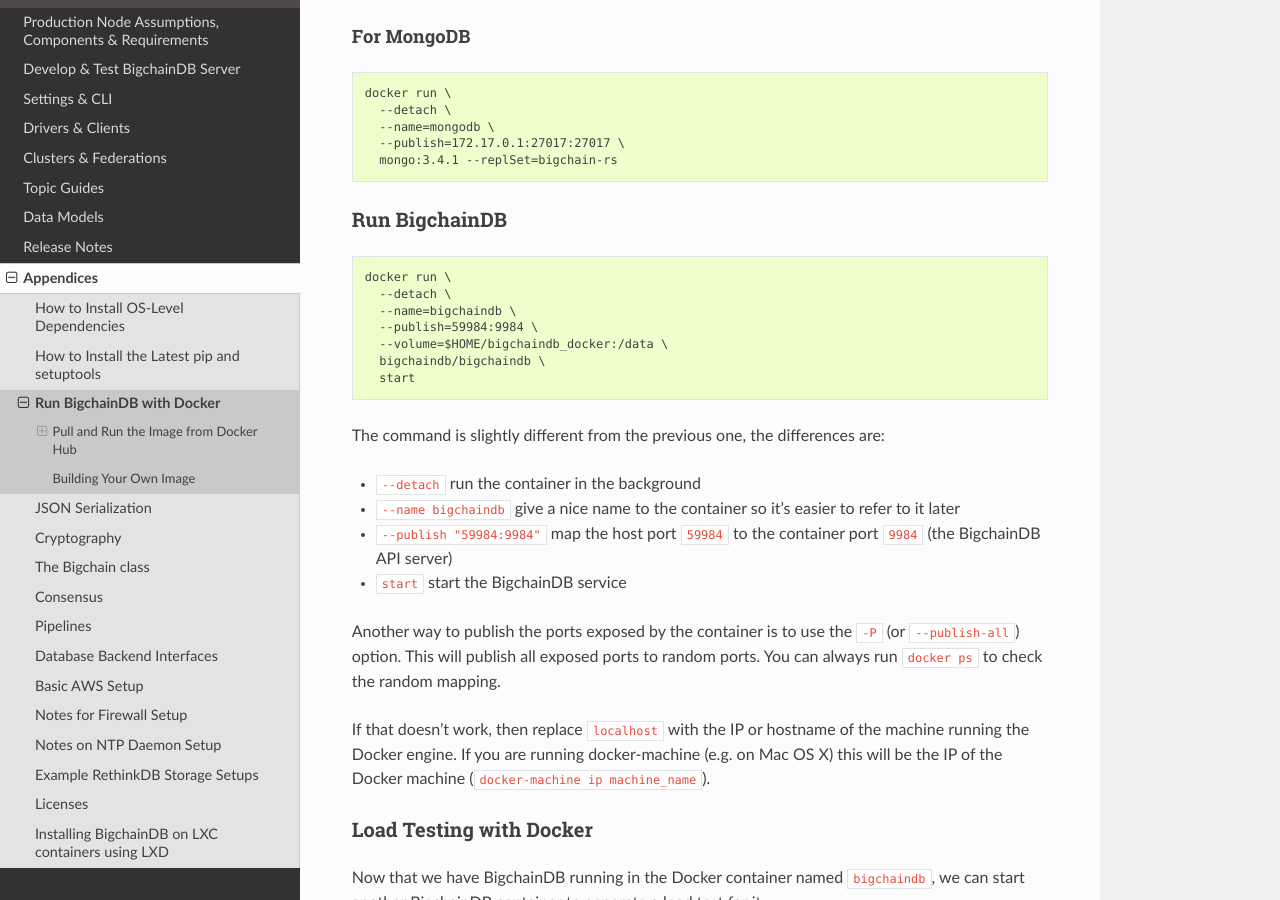
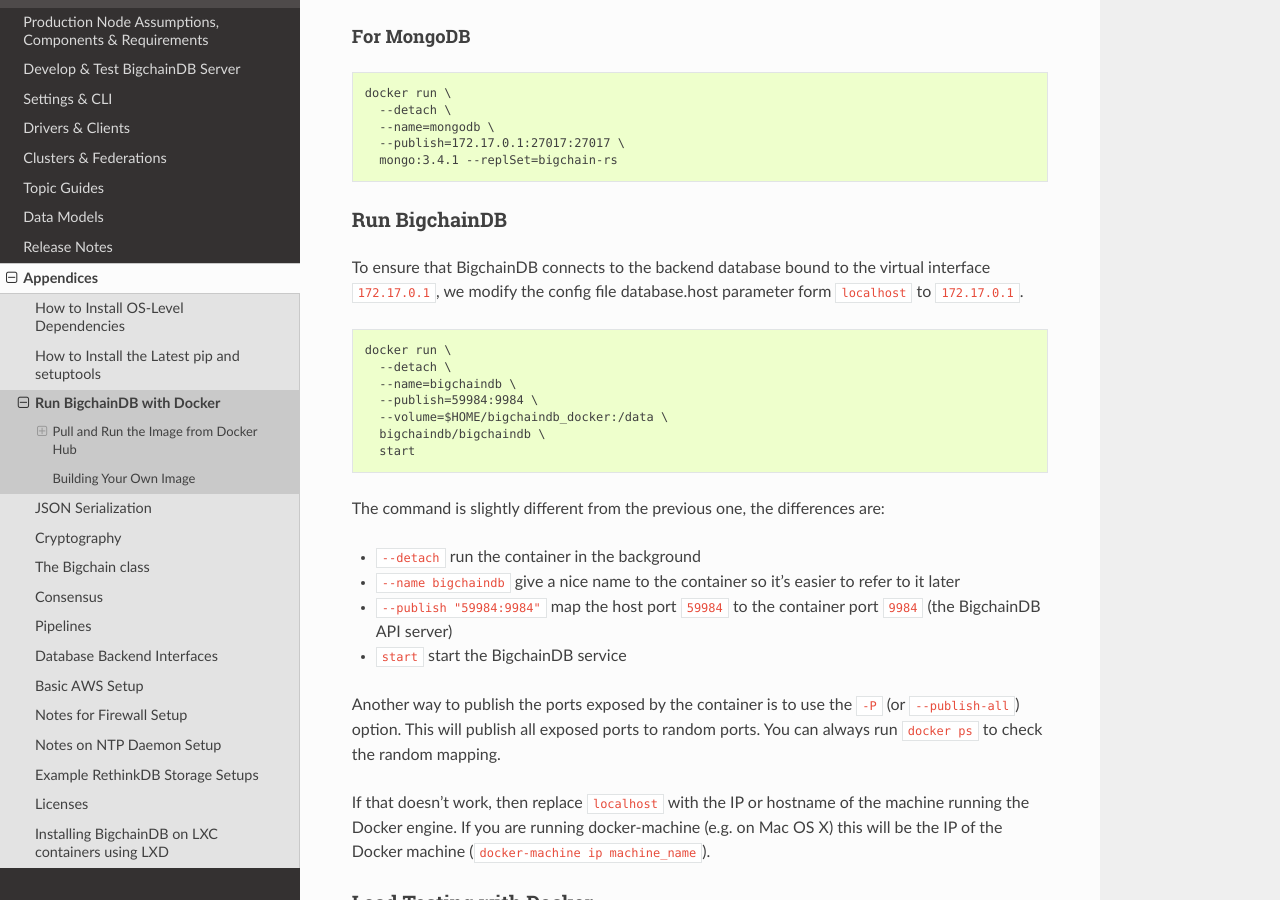
Before and after one commit to bigchaindb/bigchaindb, a Sphinx documentation site: the page built from docs/server/source/appendices/run-with-docker.md, in a window 1280 px wide and 900 px high, scrolled down 1735 px. Built offline with Sphinx 7.4.7 and the Read the Docs theme 2.0.0, drawn with Linux system fonts in a browser that asks for light colours; pages that are not in the unit, such as notebooks, are missing from menus.

Commit message:
Adding a line to modify the configuration file

````diff
--- a/docs/server/source/appendices/run-with-docker.md
+++ b/docs/server/source/appendices/run-with-docker.md
@@ -90,6 +90,10 @@
 
 ### Run BigchainDB
 
+To ensure that BigchainDB connects to the backend database bound to the virtual
+interface `172.17.0.1`, we modify the config file database.host parameter form
+`localhost` to `172.17.0.1`.
+
 ```text
 docker run \
   --detach \
````
